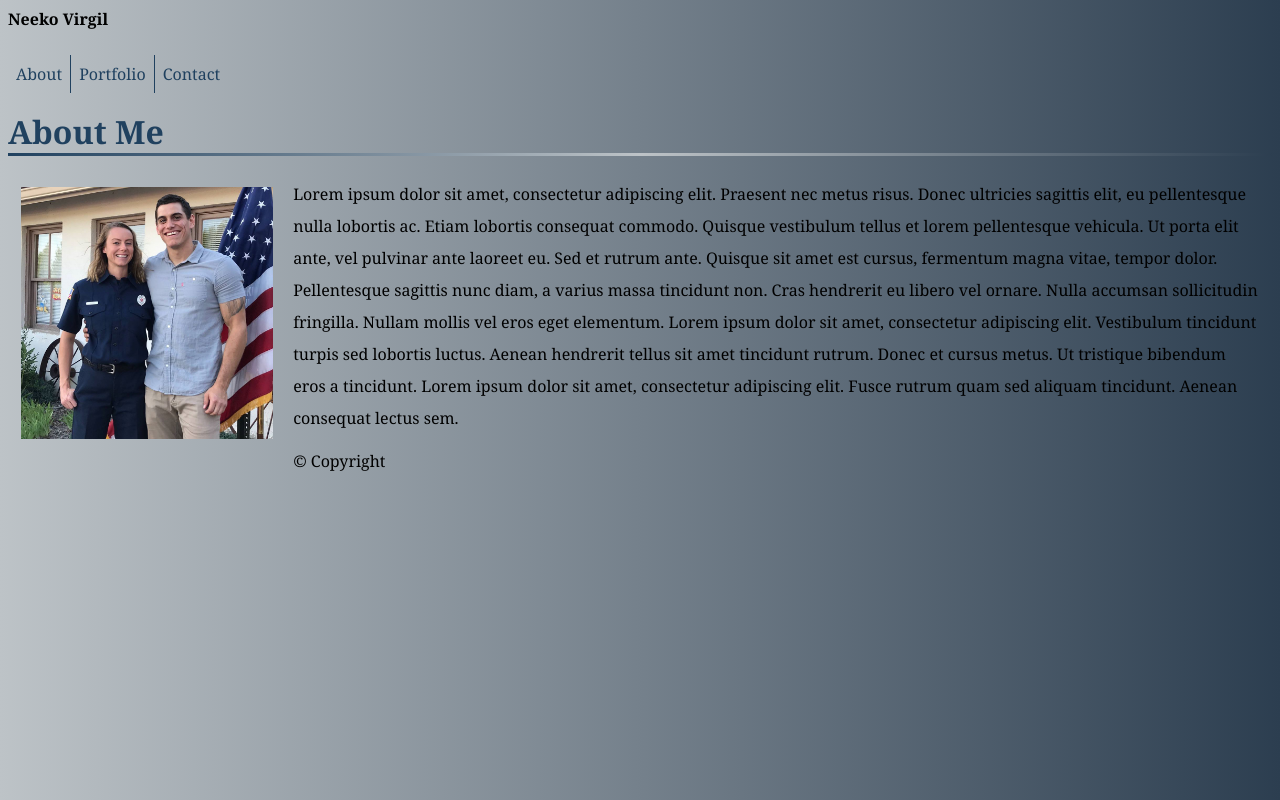
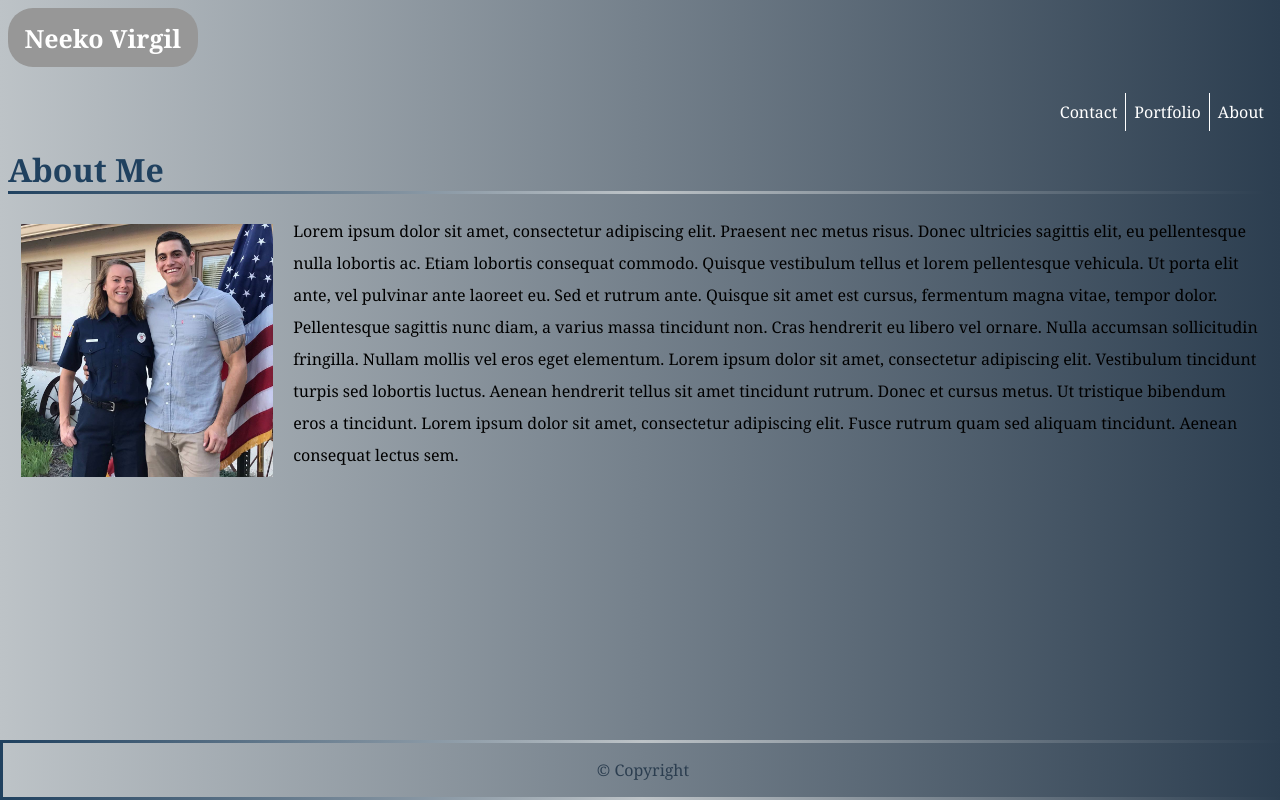
Before and after one commit to neekovirgil/Homework1, a plain HTML site: page index.html in a window 1280 px wide. Drawn offline with Linux system fonts and the light colour scheme.

Commit message:
working on homework

```diff
--- a/assets/css/style.css
+++ b/assets/css/style.css
@@ -36,14 +36,14 @@ ul {
 }
 
 li {
-    float: left;
-    border-right: 1px solid rgb(32, 65, 95);
+    float: right;
+    border-right: 1px solid white;
 }
 
 li a {
     display: block;
     padding: 8px;
-    color: rgb(32, 65, 95);
+    color: white;
     text-align: center;
     text-decoration: none;
 }
@@ -52,6 +52,32 @@ li a:hover:not(.active){
     background-color:rgb(151, 151, 151);
 }
 
-li:last-child {
+li:first-child {
     border-right: none;
 }
+
+header {
+    font-family: Georgia, 'Times New Roman', Times, serif;
+    font-size: 25px;
+    color: white;
+    background-color:rgb(151, 151, 151);
+    margin-right: 85%;
+    text-align: center;
+    border: 1px rgb(151, 151, 151);
+    border-radius: 25px;
+    padding: 1%;
+    position: relative;
+}
+
+.footer {
+    position: fixed;
+    left: 0;
+    bottom: 0;
+    width: 100%;
+    background: linear-gradient(to right, rgb(189,195,199), rgb(44,62,80));
+    color: rgb(44,62,80);
+    text-align: center;
+    border: solid 3px;
+    border-image-source: linear-gradient(to right, rgb(32, 65, 95),  rgb(189,195,199), rgb(44,62,80));;
+    border-image-slice: 1;
+}
```
